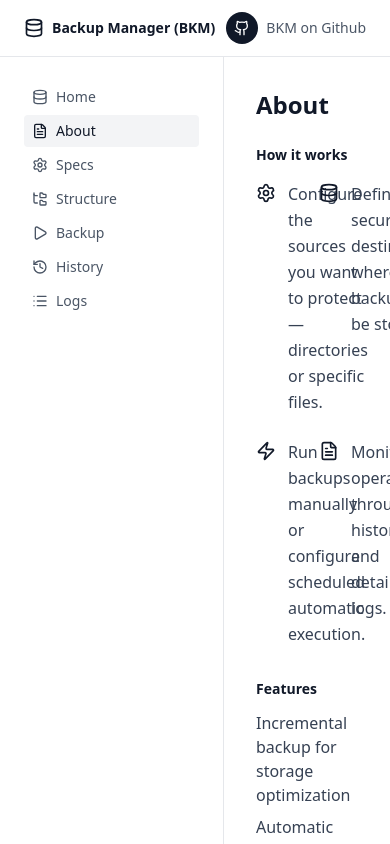
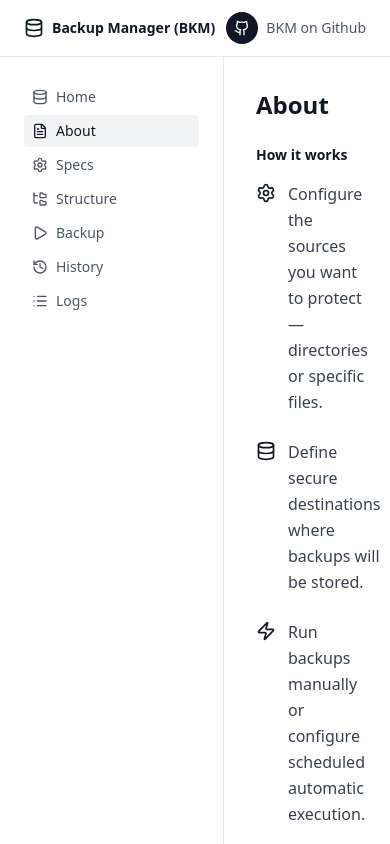
Before and after one commit to devluiscavalcante/bkm-ui, a React (Vite) app: page / in a window 390 px wide. Both pictures are taken after a click on the button "About". Shown: the top 844 px of the page. Built offline with nearby package versions, Linux system fonts and the light colour scheme.

Commit message:
style: refactor AboutSection layout for better responsiveness
- Split content into two columns on medium screens
- Adjust grids for improved readability on smaller devices

```diff
--- a/src/sections/AboutSection.jsx
+++ b/src/sections/AboutSection.jsx
@@ -2,13 +2,13 @@
 
 export default function AboutSection() {
     return (
-        <div className="space-y-8">
+        <div className="grid grid-cols-1 md:grid-cols-2 gap-8">
             <div>
                 <h3 className="text-sm font-semibold text-gray-900 mb-4">
                     How it works
                 </h3>
 
-                <div className="grid grid-cols-2 gap-6">
+                <div className="grid grid-cols-1 gap-6">
                     <div className="flex items-start space-x-3">
                         <Settings className="w-5 h-5 text-gray-900 shrink-0 mt-0.5" />
                         <p className="text-gray-700 leading-relaxed">
```
